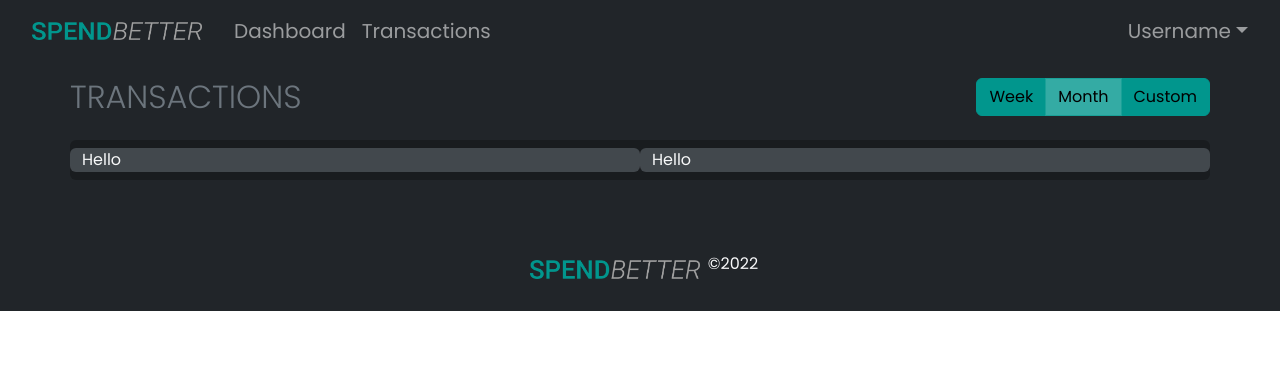
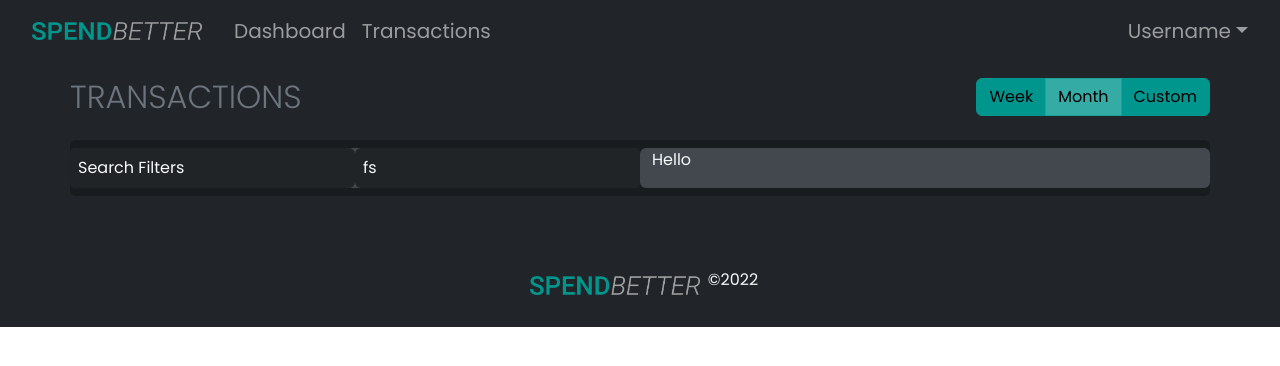
Before and after one commit to nickmendezFlatiron/budget-app, a React (Vite) app in the folder client/: page /transactions in a window 1280 px wide. Shown: the top 366 px of the page. Built offline with nearby package versions, Linux system fonts and the light colour scheme.

Commit message:
installed react hook form

```diff
--- a/client/package.json
+++ b/client/package.json
@@ -16,6 +16,7 @@
     "react-bootstrap": "^2.5.0",
     "react-chartjs-2": "^4.3.1",
     "react-dom": "^18.2.0",
+    "react-hook-form": "^7.39.7",
     "react-router-dom": "^6.4.3",
     "react-uuid": "^2.0.0"
   },
--- a/client/src/dashboard/transactions/Transactions.jsx
+++ b/client/src/dashboard/transactions/Transactions.jsx
@@ -21,7 +21,14 @@ const Transactions = () => {
         <TitleDateRange timeFrame={timeFrame} handleTimeFrameChange={handleTimeFrameChange}/>
         <Row className="bg-black bg-opacity-25 rounded py-2 mt-3" xs={1} md={2}>
           <Col className="bg-secondary bg-opacity-50 rounded">
-            Hello
+            <Row xs={1} md={2}>
+              <Col  className="p-2 bg-black bg-opacity-50 rounded">
+                Search Filters
+              </Col>
+              <Col  className="p-2 bg-black bg-opacity-50 rounded">
+                fs
+              </Col>
+            </Row>
           </Col>
           <Col className="bg-secondary bg-opacity-50 rounded">
             Hello
```
Also changed, not shown: 1 other file (tests, documents, lock files or other folders).
